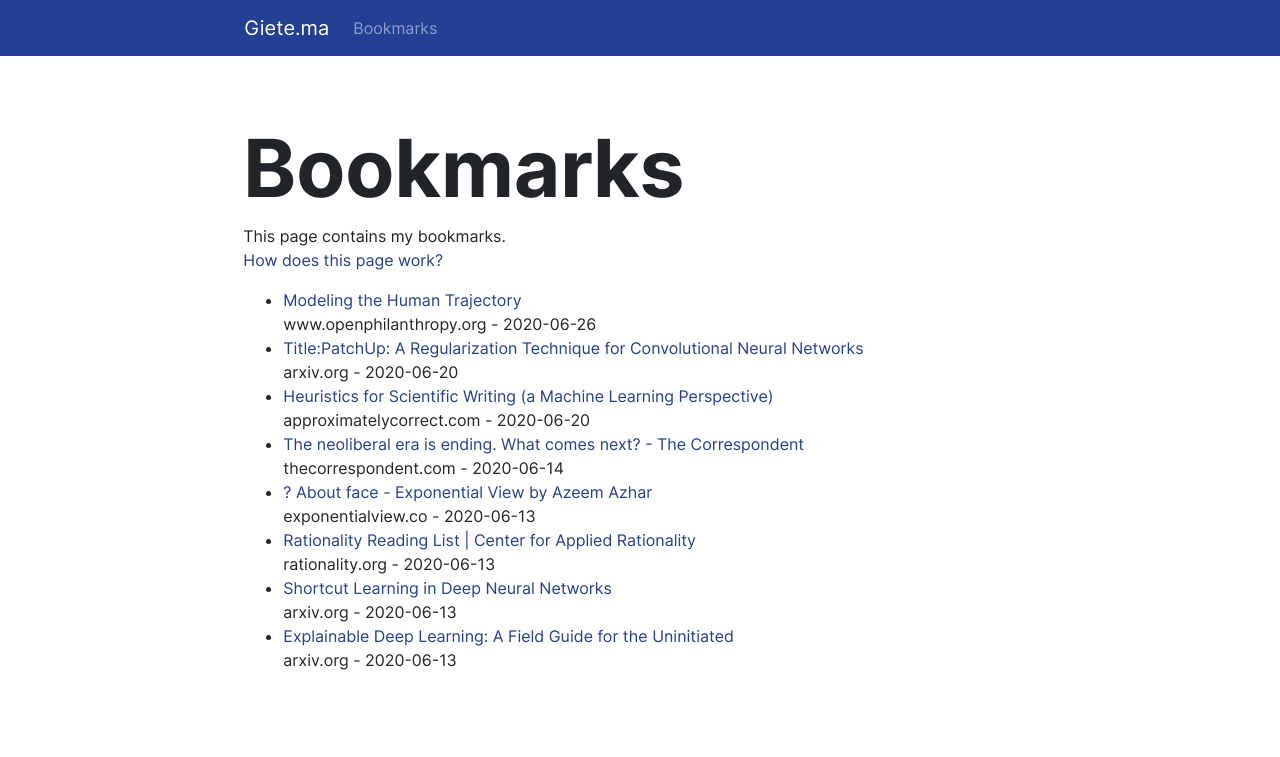
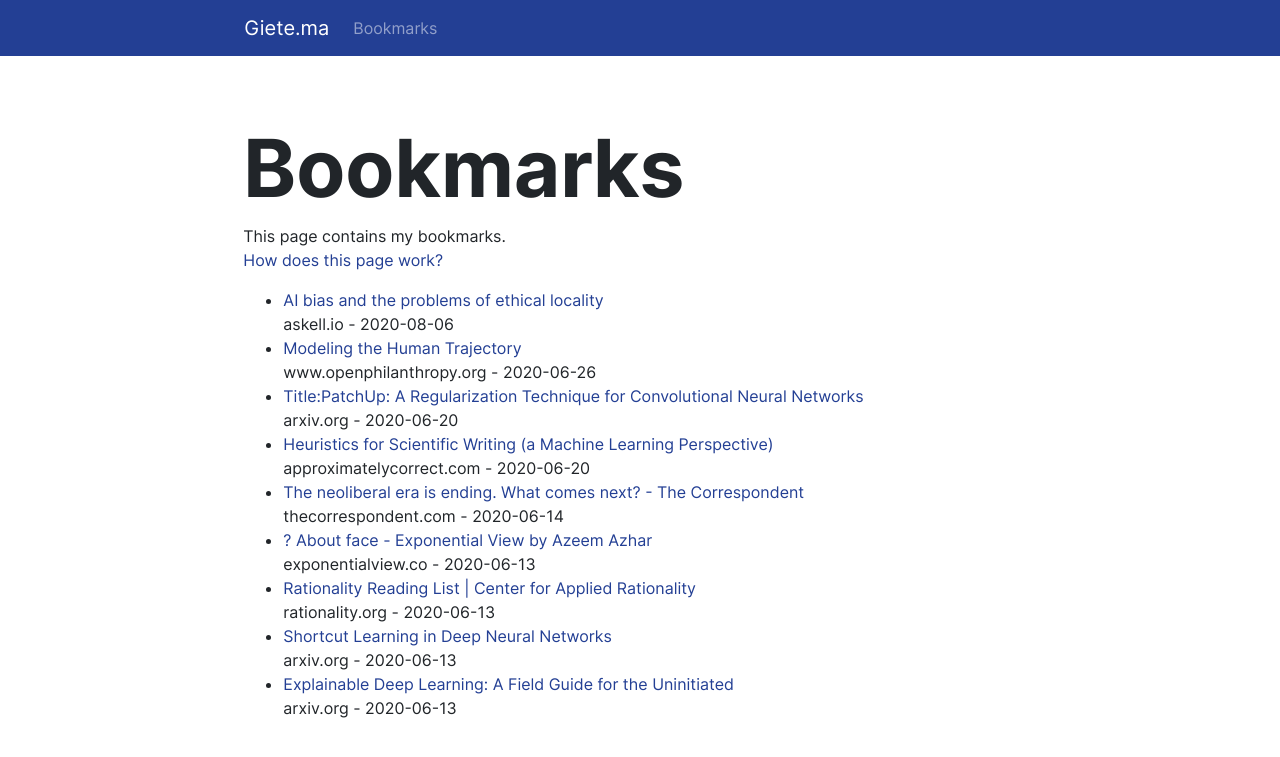
Before and after one commit to gietema/gietema.github.io, a Jekyll site: the page built from bookmarks.html, in a window 1280 px wide. Shown: the top 757 px of the page. Built offline with Jekyll 4.4.1, drawn with Linux system fonts in a browser that asks for light colours; nearby versions of some CDN libraries.

Commit message:
Update bookmarks

```diff
--- a/bookmarks.html
+++ b/bookmarks.html
@@ -8,6 +8,7 @@ This page contains my bookmarks.
     <a href="/posts/2020/06/13/publishing-bookmarks.html">How does this page work?</a>
 </p>
 <ul>
+<li><a href="https://askell.io/posts/2020/08/ai-bias-and-ethical-locality" target="_blank">AI bias and the problems of ethical locality</a><br>askell.io - 2020-08-06</li>
 <li><a href="https://www.openphilanthropy.org/blog/modeling-human-trajectory" target="_blank">Modeling the Human Trajectory</a><br>www.openphilanthropy.org - 2020-06-26</li>
 <li><a href="https://arxiv.org/abs/2006.07794v1" target="_blank">Title:PatchUp: A Regularization Technique for Convolutional Neural Networks</a><br>arxiv.org - 2020-06-20</li>
 <li><a href="http://approximatelycorrect.com/2018/01/29/heuristics-technical-scientific-writing-machine-learning-perspective/" target="_blank">Heuristics for Scientific Writing (a Machine Learning Perspective)</a><br>approximatelycorrect.com - 2020-06-20</li>
```
